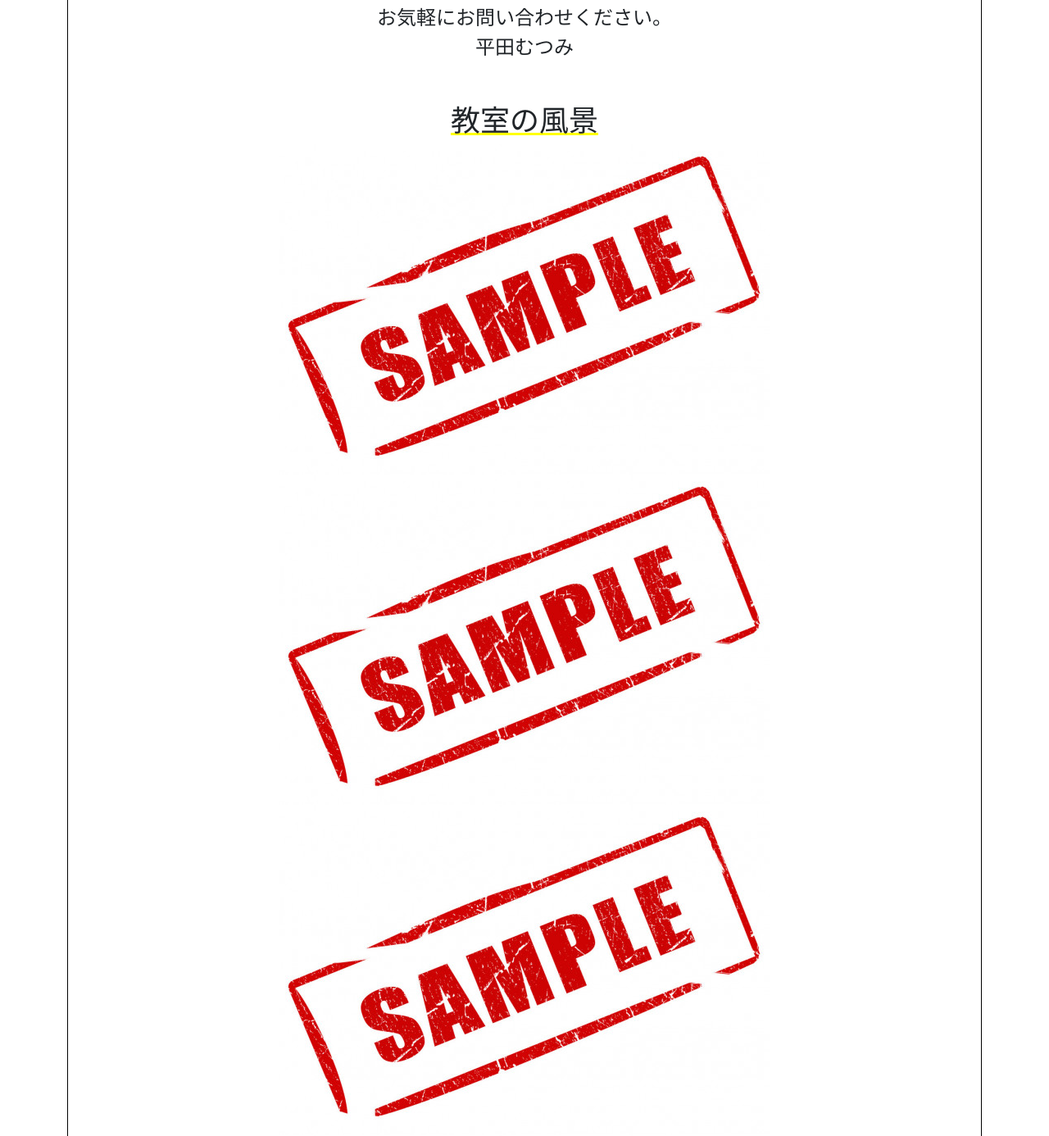
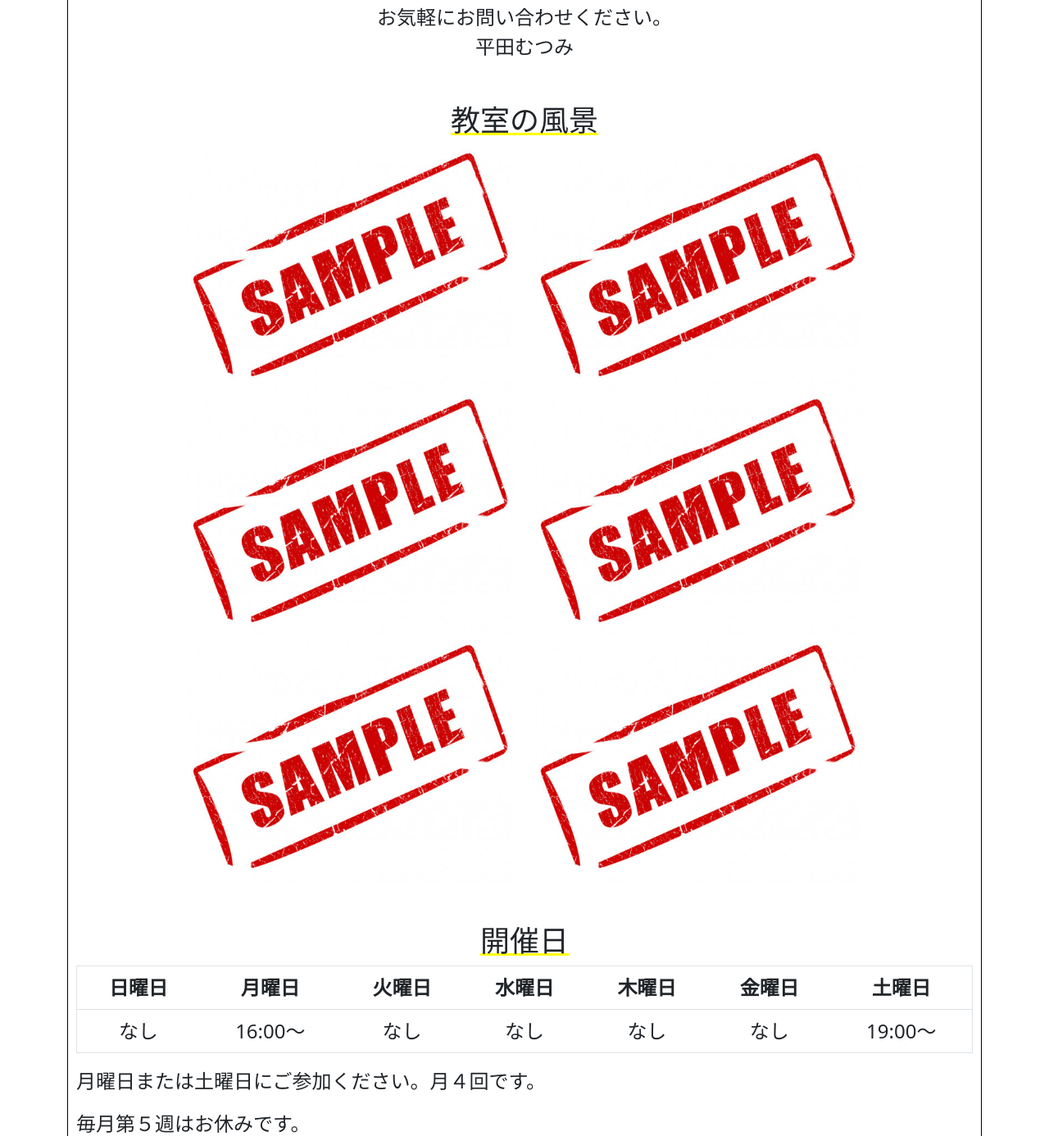
Before and after one commit to hiratatatsujiro/homepage, a PHP site: page / in a window 1280 px wide. Shown: the part 332-1718 px from the top of the page at 82% size. Run offline with PHP 8.4, Linux system fonts and the light colour scheme; some libraries are stand-ins or nearby versions.

Commit message:
margin調整

```diff
--- a/css/home.css
+++ b/css/home.css
@@ -77,3 +77,10 @@
 .teacher {
   text-align: center;
 }
+
+.picture {
+  width: 400px;
+  height: 300px;
+  margin-left: 10px;
+  margin-right: 10px;
+}
--- a/index.html
+++ b/index.html
@@ -29,12 +29,12 @@
       </div>
       <div class="view">
         <h1>教室の風景</h1>
-        <img v-bind:src="picture1">
-        <img v-bind:src="picture2">
-        <img v-bind:src="picture3">
-        <img v-bind:src="picture4">
-        <img v-bind:src="picture5">
-        <img v-bind:src="picture6">
+        <img v-bind:src="picture1" class="picture">
+        <img v-bind:src="picture2" class="picture">
+        <img v-bind:src="picture3" class="picture">
+        <img v-bind:src="picture4" class="picture">
+        <img v-bind:src="picture5" class="picture">
+        <img v-bind:src="picture6" class="picture">
       </div>
       <div class="schedule">
         <h1>開催日</h1>
--- a/slide_show.js
+++ b/slide_show.js
@@ -12,6 +12,7 @@ const app = new Vue({
     picture3: "images/sample3.png",
     picture4: "images/sample4.png",
     picture5: "images/sample5.png",
-    picture6: "images/sample6.png"
+    picture6: "images/sample6.png",
+
   }
 })
```
